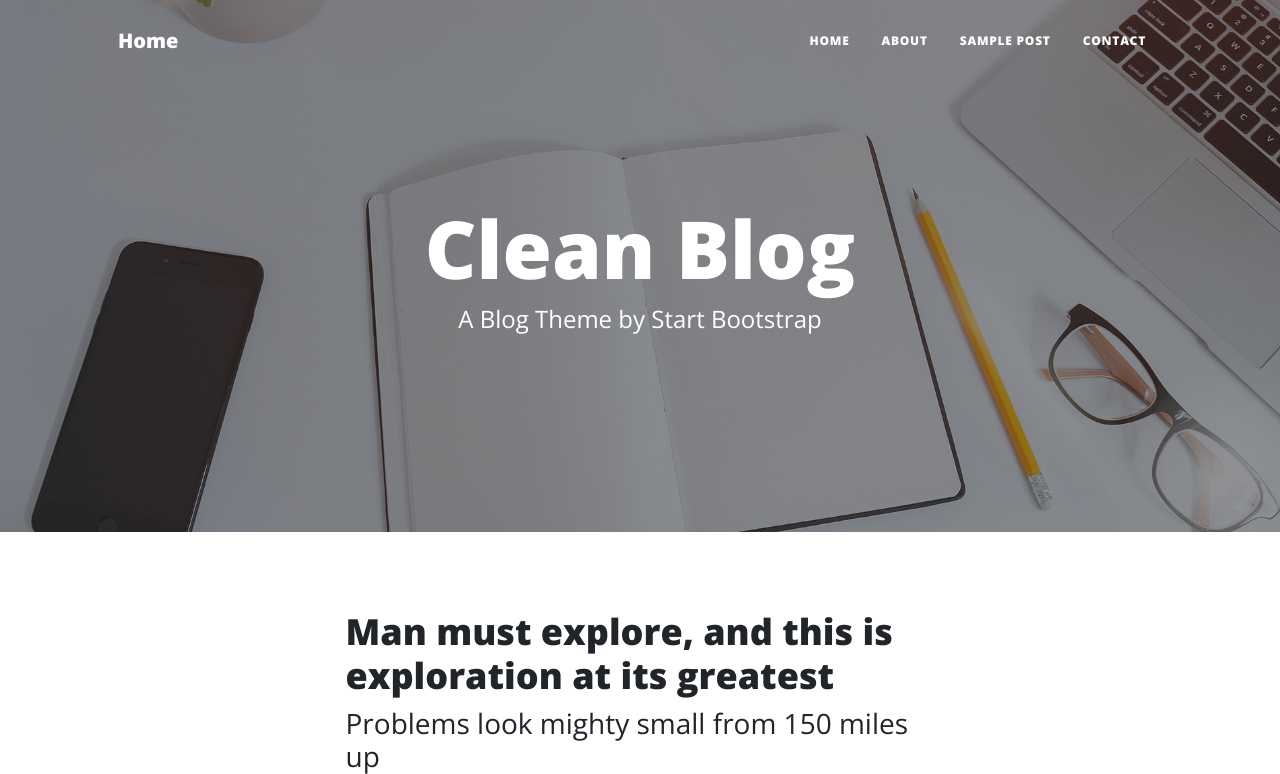
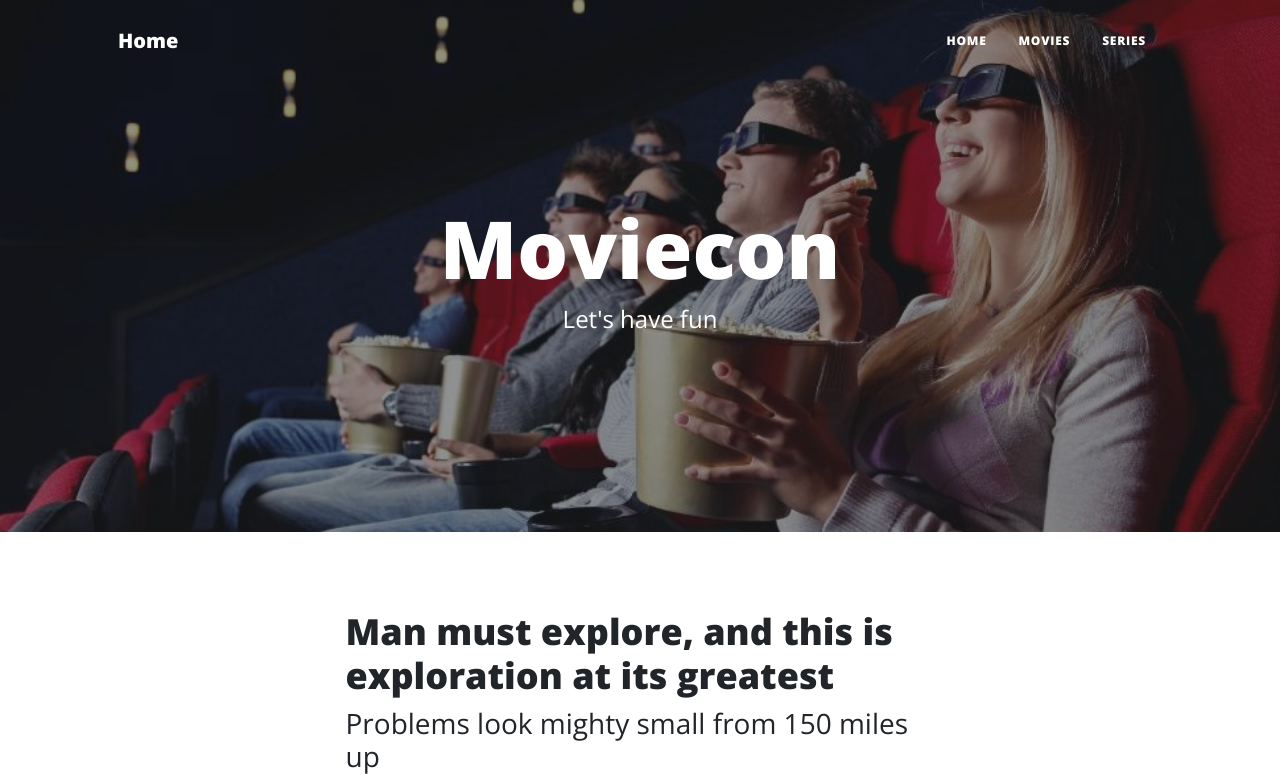
Before and after one commit to Silvinarodriguez1986/Final-Project, a Django app: page /movie/movies in a window 1280 px wide. Shown: the top 774 px of the page. Run offline with Django 4.2, Linux system fonts and the light colour scheme; some libraries are stand-ins or nearby versions.

Commit message:
prueba numero 2

```diff
--- a/film_blog/urls.py
+++ b/film_blog/urls.py
@@ -19,5 +19,5 @@ from django.urls import path, include
 urlpatterns = [
     path('admin/', admin.site.urls),
     path ('movie/', include("movie.urls")),
-
+    path("", include("home.urls")),
 ]
--- a/home/templates/home/index.html
+++ b/home/templates/home/index.html
@@ -8,7 +8,11 @@
         <meta name="viewport" content="width=device-width, initial-scale=1, shrink-to-fit=no" />
         <meta name="description" content="" />
         <meta name="author" content="" />
-        <title>Home</title>
+        <title>
+            {% block my_blog_title %}
+                Home
+            {% endblock %}
+        </title>
         <link rel="icon" type="image/x-icon" href="{% static 'home/assets/favicon.ico' %}" />
         <!-- Font Awesome icons (free version)-->
         <script src="https://use.fontawesome.com/releases/v6.1.0/js/all.js" crossorigin="anonymous"></script>
@@ -30,26 +34,27 @@
                 <div class="collapse navbar-collapse" id="navbarResponsive">
                     <ul class="navbar-nav ms-auto py-4 py-lg-0">
                         <li class="nav-item"><a class="nav-link px-lg-3 py-3 py-lg-4" href="index.html">Home</a></li>
-                        <li class="nav-item"><a class="nav-link px-lg-3 py-3 py-lg-4" href="about.html">About</a></li>
-                        <li class="nav-item"><a class="nav-link px-lg-3 py-3 py-lg-4" href="post.html">Sample Post</a></li>
-                        <li class="nav-item"><a class="nav-link px-lg-3 py-3 py-lg-4" href="contact.html">Contact</a></li>
+                        <li class="nav-item"><a class="nav-link px-lg-3 py-3 py-lg-4" href="about.html">Movies</a></li>
+                        <li class="nav-item"><a class="nav-link px-lg-3 py-3 py-lg-4" href="post.html">Series</a></li>
                     </ul>
                 </div>
             </div>
         </nav>
+        {% block film_blog_header %}
         <!-- Page Header-->
-        <header class="masthead" style="background-image: url('assets/img/home-bg.jpg')">
+        <header class="masthead" style="background-image: url('../../static/home/assets/img/cine.jpg')">
             <div class="container position-relative px-4 px-lg-5">
                 <div class="row gx-4 gx-lg-5 justify-content-center">
                     <div class="col-md-10 col-lg-8 col-xl-7">
                         <div class="site-heading">
-                            <h1>Clean Blog</h1>
-                            <span class="subheading">A Blog Theme by Start Bootstrap</span>
+                            <h1>Moviecon</h1>
+                            <span class="subheading">Let's have fun</span>
                         </div>
                     </div>
                 </div>
             </div>
         </header>
+        {% endblock %}
         <!-- Main Content-->
         <div class="container px-4 px-lg-5">
             <div class="row gx-4 gx-lg-5 justify-content-center">
```
Also changed, not shown: home/static/home/assets/img/cine.jpg (added).
